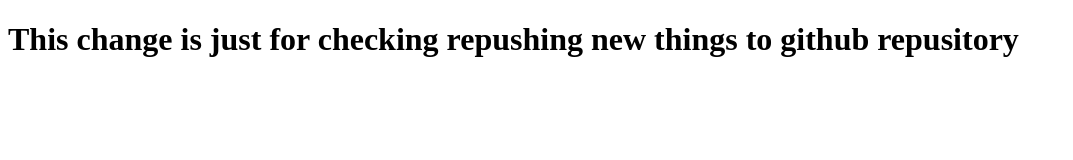
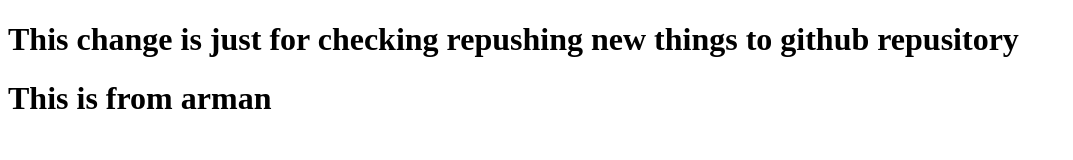
Before and after one commit to hnMurshed/my-first-repo, a plain HTML site: page index.html in a window 1280 px wide. Shown: the whole page, without its empty margins (0-1073 px from the left). Drawn offline with Linux system fonts and the light colour scheme.

Commit message:
a new heading 1 added

```diff
--- a/index.html
+++ b/index.html
@@ -8,5 +8,6 @@
 </head>
 <body>
     <h1>This change is just for checking repushing new things to github repusitory</h1>
+    <h1>This is from arman</h1>
 </body>
 </html>
```
